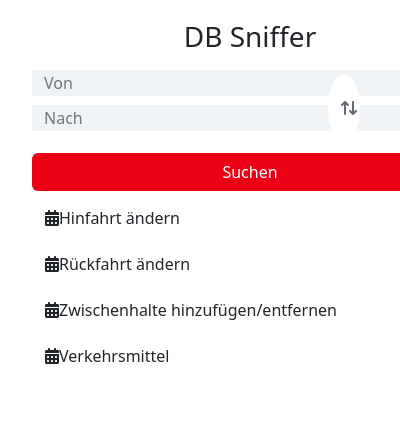
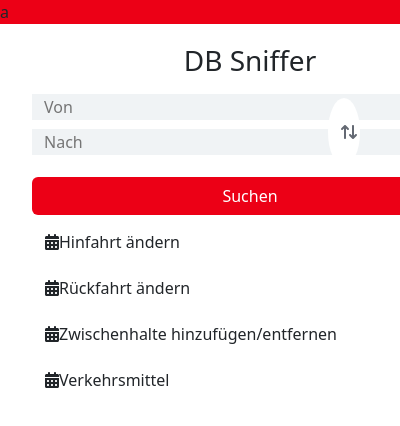
Before and after one commit to ibozorus/browser_extension_db, a browser extension: page popup.html in a window 400 px wide. Shown: the top 426 px of the page. Drawn offline with nearby package versions, Linux system fonts and the light colour scheme.

Commit message:
test-commit

```diff
--- a/popup.css
+++ b/popup.css
@@ -1,7 +1,7 @@
 body {
     font-family: 'Arial', sans-serif;
     margin: 0;
-    padding: 20px;
+    /* padding: 20px; */
     min-width: 500px;
     min-height: 550px;
 }
@@ -14,11 +14,15 @@
     margin-top: 2% !important;
 }
 
+.content {
+    padding: 20px;
+}
 
 .container {
     max-width: 500px;
     max-height: 550px;
     margin: 0 auto;
+
 }
 
 .input-group-append {
@@ -38,6 +42,8 @@
     margin-top: 3.1%;
 }
 
+
+
 #suchen-button {
     color: rgb(255, 255, 255);
     background-color: rgb(236, 0, 22);
@@ -47,3 +53,9 @@
 #header {
     text-align: center;
 }
+
+#navbar {
+    width: 100%;
+    height: 100;
+    background-color: rgb(236, 0, 22);
+}
--- a/popup.html
+++ b/popup.html
@@ -10,7 +10,11 @@
     <link rel="stylesheet" href="node_modules/flatpickr/dist/flatpickr.min.css">
 </head>
 <body>
+<div id="navbar">a</div>
+<div class="content">
+
 <div class="container">
+
     <h1 id="header">DB Sniffer</h1>
     <form>
         <div class="container">
@@ -121,5 +125,6 @@
     <script src="node_modules/flatpickr/dist/flatpickr.min.js"></script>
     <script src="node_modules/flatpickr/dist/l10n/de.js"></script>
     <script type="text/javascript" src="popup.js"></script>
+</div>
 </body>
 </html>
```
Also changed, not shown: popup.js (line endings or trailing spaces).
